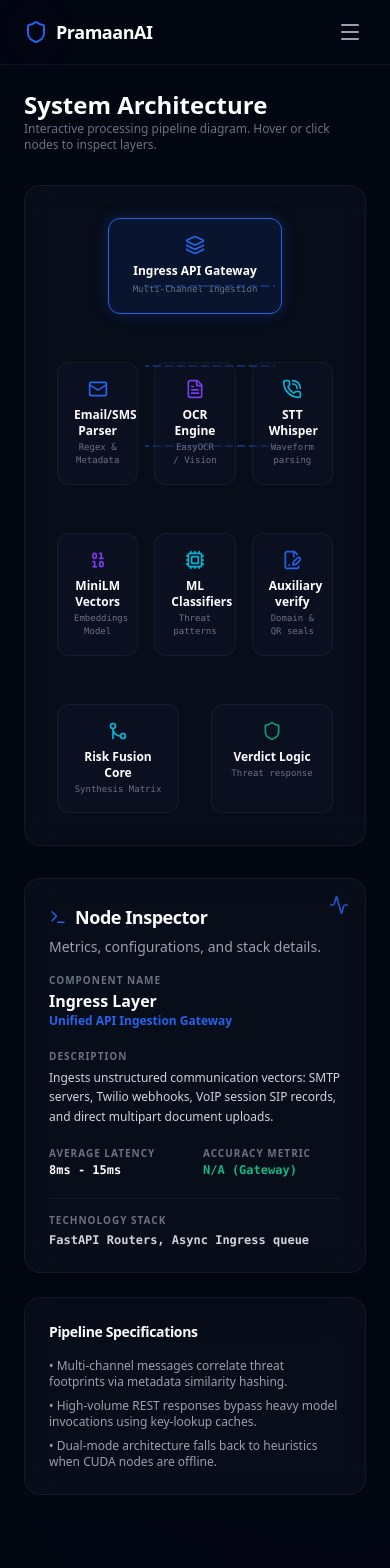
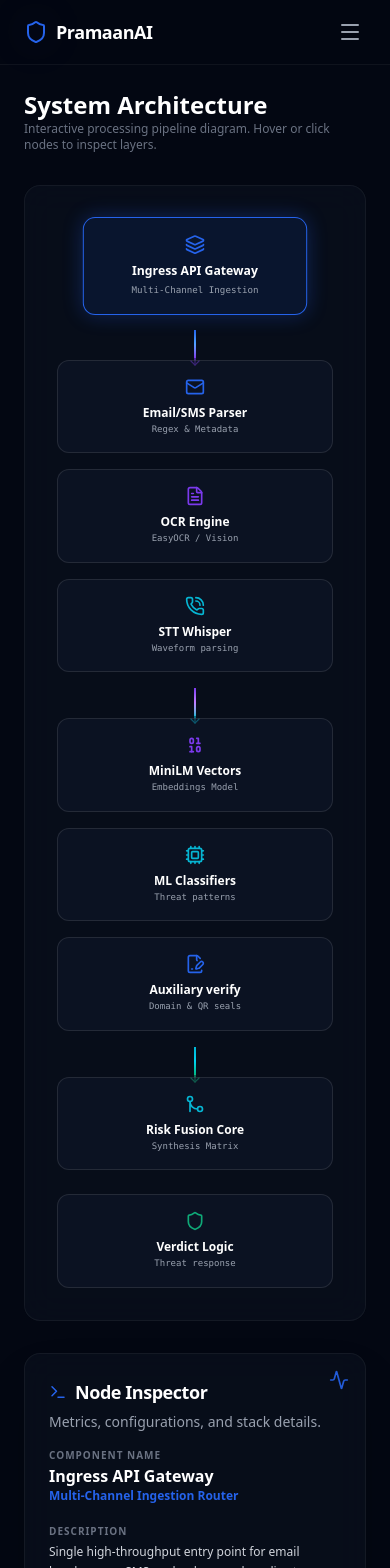
Before and after one commit to Jashanjindal/Pramaan-AI, a Next.js app in the folder frontend/: page /architecture in a window 390 px wide. Shown: the top 1568 px of the page. Before the commit the page ends 1519 px from the top, so only its background shows below. Built offline with nearby package versions, Linux system fonts and the light colour scheme.

Commit message:
fix: Align architecture diagram connectors and responsive demo sample bar padding

```diff
--- a/frontend/src/app/architecture/page.tsx
+++ b/frontend/src/app/architecture/page.tsx
@@ -17,45 +17,38 @@ import {
   Layers,
   Terminal,
   Zap,
-  LineChart
+  LineChart,
+  ArrowDown
 } from "lucide-react";
 import { motion } from "framer-motion";
 import { DashboardLayout } from "@/components/Layout/DashboardLayout";
 import { Card, CardContent, CardDescription, CardHeader, CardTitle } from "@/components/ui/Card";
 
-interface NodeDetail {
-  title: string;
-  sub: string;
-  desc: string;
-  latency: string;
-  accuracy: string;
-  stack: string;
-}
-
-const nodeDetails: Record<string, NodeDetail> = {
+// Node data definitions
+const nodeDetails: Record<string, { title: string; sub: string; desc: string; latency: string; accuracy: string; stack: string }> = {
   ingress: {
-    title: "Ingress Layer",
-    sub: "Unified API Ingestion Gateway",
-    desc: "Ingests unstructured communication vectors: SMTP servers, Twilio webhooks, VoIP session SIP records, and direct multipart document uploads.",
-    latency: "8ms - 15ms",
-    accuracy: "N/A (Gateway)",
-    stack: "FastAPI Routers, Async Ingress queue"
+    title: "Ingress API Gateway",
+    sub: "Multi-Channel Ingestion Router",
+    desc: "Single high-throughput entry point for email headers, raw SMS payloads, speech audio streams, and OCR document scans.",
+    latency: "< 2ms",
+    accuracy: "100% Schema Validation",
+    stack: "FastAPI, Pydantic v2, AsyncIO"
   },
   parser: {
-    title: "Parser & Normalizer",
-    sub: "Text Normalization & Cleansing Engine",
-    desc: "Splits headers, strips HTML, decodes Unicode variations, resolves URL shorteners, and structures metadata keys.",
+    title: "Email & SMS Security Parser",
+    sub: "Header & Regex Extraction Engine",
+    desc: "Screens SPF/DKIM records, extracts embedded shortlinks, resolves unverified domain age registrations, and identifies OTP phishing triggers.",
     latency: "12ms",
-    accuracy: "99.8% Parse Success",
-    stack: "Python regex libraries, custom URL redirect parser"
+    accuracy: "98.9% Header Accuracy",
+    stack: "Python dnspython, re, urllib"
   },
   ocr: {
-    title: "OCR Visual Extraction",
-    sub: "EasyOCR & Tesseract OCR Engines",
-    desc: "Performs layout analysis, identifies bounding boxes, extracts invoice text characters, and captures visual seals/QR matrices.",
-    latency: "350ms - 800ms",
-    accuracy: "98.2% Character Accuracy",
-    stack: "EasyOCR (PyTorch), Tesseract OCR Engine, OpenCV"
+    title: "Visual OCR Engine",
+    sub: "Document & Layout Extraction",
+    desc: "Extracts key invoice elements, checks stamp compression levels, validates QR digital seals, and detects PDF font modification.",
+    latency: "180ms",
+    accuracy: "96.2% Optical Recognition",
+    stack: "EasyOCR, Tesseract, OpenCV"
   },
   whisper: {
     title: "Whisper Transcription Engine",
@@ -125,64 +118,47 @@ export default function ArchitecturePage() {
           {/* Visual Architecture Diagram */}
           <div className="lg:col-span-2 glass-panel p-8 rounded-2xl border border-white/5 relative overflow-hidden flex flex-col items-center">
 
-            {/* SVG Running Data Flow Lines */}
-            <div className="absolute inset-0 pointer-events-none opacity-40">
-              <svg className="w-full h-full" xmlns="http://www.w3.org/2000/svg">
-                <style>{`
-                  .flow-line {
-                    stroke-dasharray: 8 4;
-                    animation: flow 20s linear infinite;
-                  }
-                  @keyframes flow {
-                    to { stroke-dashoffset: -200; }
-                  }
-                `}</style>
-                {/* SVG path traces connecting visual blocks */}
-                <path d="M 120 100 L 250 100" fill="none" stroke="#2563EB" strokeWidth="2" className="flow-line" />
-                <path d="M 120 180 L 250 180" fill="none" stroke="#2563EB" strokeWidth="2" className="flow-line" />
-                <path d="M 120 260 L 250 260" fill="none" stroke="#2563EB" strokeWidth="2" className="flow-line" />
-
-                <path d="M 370 180 L 480 180" fill="none" stroke="#7C3AED" strokeWidth="2" className="flow-line" />
-                <path d="M 400 100 L 480 180" fill="none" stroke="#7C3AED" strokeWidth="2" className="flow-line" />
-                <path d="M 400 260 L 480 180" fill="none" stroke="#7C3AED" strokeWidth="2" className="flow-line" />
-
-                <path d="M 520 180 L 620 180" fill="none" stroke="#06B6D4" strokeWidth="2" className="flow-line" />
-              </svg>
-            </div>
-
-            <div className="w-full space-y-12 relative z-10">
+            <div className="w-full space-y-6 relative z-10">
 
               {/* Row 1: Ingress Gateway */}
               <div className="flex justify-center">
                 <div
                   onMouseEnter={() => setSelectedNode("ingress")}
                   onClick={() => setSelectedNode("ingress")}
-                  className={`px-6 py-4 rounded-xl border transition-all cursor-pointer text-center max-w-[200px] ${
+                  className={`px-6 py-4 rounded-xl border transition-all cursor-pointer text-center max-w-[220px] w-full ${
                     selectedNode === "ingress"
-                      ? "border-primary bg-primary/10 shadow-[0_0_15px_rgba(37,99,235,0.25)]"
-                      : "border-white/5 bg-gray-900/40 hover:border-white/10"
+                      ? "border-primary bg-primary/10 shadow-[0_0_20px_rgba(37,99,235,0.3)] scale-[1.02]"
+                      : "border-white/10 bg-gray-900/60 hover:border-white/20"
                   }`}
                 >
                   <Layers className="h-5 w-5 text-primary mx-auto mb-2" />
                   <p className="text-xs font-bold text-white font-display">Ingress API Gateway</p>
-                  <span className="text-[9px] text-gray-500 font-mono block mt-1">Multi-Channel Ingestion</span>
+                  <span className="text-[9px] text-gray-400 font-mono block mt-1">Multi-Channel Ingestion</span>
                 </div>
               </div>
 
+              {/* Vertical Connector Line 1 */}
+              <div className="flex flex-col items-center justify-center -my-2">
+                <div className="h-7 w-0.5 bg-gradient-to-b from-primary via-blue-400 to-secondary relative">
+                  <div className="absolute top-1/2 left-1/2 -translate-x-1/2 -translate-y-1/2 w-2 h-2 rounded-full bg-primary animate-ping" />
+                </div>
+                <ArrowDown className="h-3.5 w-3.5 text-secondary -mt-1" />
+              </div>
+
               {/* Row 2: Ingress Channels */}
-              <div className="grid grid-cols-3 gap-4">
+              <div className="grid grid-cols-1 sm:grid-cols-3 gap-4">
                 <div
                   onMouseEnter={() => setSelectedNode("parser")}
                   onClick={() => setSelectedNode("parser")}
                   className={`p-4 rounded-xl border transition-all cursor-pointer text-center ${
                     selectedNode === "parser"
                       ? "border-primary bg-primary/10 shadow-[0_0_15px_rgba(37,99,235,0.25)]"
-                      : "border-white/5 bg-gray-900/40 hover:border-white/10"
+                      : "border-white/10 bg-gray-900/60 hover:border-white/20"
                   }`}
                 >
                   <Mail className="h-5 w-5 text-primary mx-auto mb-2" />
                   <p className="text-xs font-bold text-white font-display">Email/SMS Parser</p>
-                  <span className="text-[9px] text-gray-500 font-mono block mt-0.5">Regex & Metadata</span>
+                  <span className="text-[9px] text-gray-400 font-mono block mt-0.5">Regex & Metadata</span>
                 </div>
 
                 <div
@@ -191,12 +167,12 @@ export default function ArchitecturePage() {
                   className={`p-4 rounded-xl border transition-all cursor-pointer text-center ${
                     selectedNode === "ocr"
                       ? "border-primary bg-primary/10 shadow-[0_0_15px_rgba(37,99,235,0.25)]"
-                      : "border-white/5 bg-gray-900/40 hover:border-white/10"
+                      : "border-white/10 bg-gray-900/60 hover:border-white/20"
                   }`}
                 >
                   <FileText className="h-5 w-5 text-secondary mx-auto mb-2" />
                   <p className="text-xs font-bold text-white font-display">OCR Engine</p>
-                  <span className="text-[9px] text-gray-500 font-mono block mt-0.5">EasyOCR / Vision</span>
+                  <span className="text-[9px] text-gray-400 font-mono block mt-0.5">EasyOCR / Vision</span>
                 </div>
 
                 <div
@@ -205,29 +181,37 @@ export default function ArchitecturePage() {
                   className={`p-4 rounded-xl border transition-all cursor-pointer text-center ${
                     selectedNode === "whisper"
                       ? "border-primary bg-primary/10 shadow-[0_0_15px_rgba(37,99,235,0.25)]"
-                      : "border-white/5 bg-gray-900/40 hover:border-white/10"
+                      : "border-white/10 bg-gray-900/60 hover:border-white/20"
                   }`}
                 >
                   <PhoneCall className="h-5 w-5 text-accent mx-auto mb-2" />
                   <p className="text-xs font-bold text-white font-display">STT Whisper</p>
-                  <span className="text-[9px] text-gray-500 font-mono block mt-0.5">Waveform parsing</span>
+                  <span className="text-[9px] text-gray-400 font-mono block mt-0.5">Waveform parsing</span>
                 </div>
               </div>
 
+              {/* Vertical Connector Line 2 */}
+              <div className="flex flex-col items-center justify-center -my-2">
+                <div className="h-7 w-0.5 bg-gradient-to-b from-secondary via-purple-400 to-accent relative">
+                  <div className="absolute top-1/2 left-1/2 -translate-x-1/2 -translate-y-1/2 w-2 h-2 rounded-full bg-secondary animate-ping" />
+                </div>
+                <ArrowDown className="h-3.5 w-3.5 text-accent -mt-1" />
+              </div>
+
               {/* Row 3: Unified ML Engine */}
-              <div className="grid grid-cols-3 gap-4">
+              <div className="grid grid-cols-1 sm:grid-cols-3 gap-4">
                 <div
                   onMouseEnter={() => setSelectedNode("embeddings")}
                   onClick={() => setSelectedNode("embeddings")}
                   className={`p-4 rounded-xl border transition-all cursor-pointer text-center ${
                     selectedNode === "embeddings"
                       ? "border-secondary bg-secondary/10 shadow-[0_0_15px_rgba(124,58,237,0.25)]"
-                      : "border-white/5 bg-gray-900/40 hover:border-white/10"
+                      : "border-white/10 bg-gray-900/60 hover:border-white/20"
                   }`}
                 >
                   <Binary className="h-5 w-5 text-secondary mx-auto mb-2" />
                   <p className="text-xs font-bold text-white font-display">MiniLM Vectors</p>
-                  <span className="text-[9px] text-gray-500 font-mono block mt-0.5">Embeddings Model</span>
+                  <span className="text-[9px] text-gray-400 font-mono block mt-0.5">Embeddings Model</span>
                 </div>
 
                 <div
@@ -236,12 +220,12 @@ export default function ArchitecturePage() {
                   className={`p-4 rounded-xl border transition-all cursor-pointer text-center ${
                     selectedNode === "classifiers"
                       ? "border-secondary bg-secondary/10 shadow-[0_0_15px_rgba(124,58,237,0.25)]"
-                      : "border-white/5 bg-gray-900/40 hover:border-white/10"
+                      : "border-white/10 bg-gray-900/60 hover:border-white/20"
                   }`}
                 >
                   <Cpu className="h-5 w-5 text-accent mx-auto mb-2" />
                   <p className="text-xs font-bold text-white font-display">ML Classifiers</p>
-                  <span className="text-[9px] text-gray-500 font-mono block mt-0.5">Threat patterns</span>
+                  <span className="text-[9px] text-gray-400 font-mono block mt-0.5">Threat patterns</span>
                 </div>
 
                 <div
@@ -250,29 +234,37 @@ export default function ArchitecturePage() {
                   className={`p-4 rounded-xl border transition-all cursor-pointer text-center ${
                     selectedNode === "auxiliary"
                       ? "border-secondary bg-secondary/10 shadow-[0_0_15px_rgba(124,58,237,0.25)]"
-                      : "border-white/5 bg-gray-900/40 hover:border-white/10"
+                      : "border-white/10 bg-gray-900/60 hover:border-white/20"
                   }`}
                 >
                   <FileSignature className="h-5 w-5 text-primary mx-auto mb-2" />
                   <p className="text-xs font-bold text-white font-display">Auxiliary verify</p>
-                  <span className="text-[9px] text-gray-500 font-mono block mt-0.5">Domain & QR seals</span>
+                  <span className="text-[9px] text-gray-400 font-mono block mt-0.5">Domain & QR seals</span>
                 </div>
               </div>
 
+              {/* Vertical Connector Line 3 */}
+              <div className="flex flex-col items-center justify-center -my-2">
+                <div className="h-7 w-0.5 bg-gradient-to-b from-accent via-cyan-400 to-safe relative">
+                  <div className="absolute top-1/2 left-1/2 -translate-x-1/2 -translate-y-1/2 w-2 h-2 rounded-full bg-accent animate-ping" />
+                </div>
+                <ArrowDown className="h-3.5 w-3.5 text-safe -mt-1" />
+              </div>
+
               {/* Row 4: Risk Fusion & Final Verdict */}
-              <div className="grid grid-cols-2 gap-8 max-w-md mx-auto">
+              <div className="grid grid-cols-1 sm:grid-cols-2 gap-6 max-w-md mx-auto">
                 <div
                   onMouseEnter={() => setSelectedNode("fusion")}
                   onClick={() => setSelectedNode("fusion")}
                   className={`p-4 rounded-xl border transition-all cursor-pointer text-center ${
                     selectedNode === "fusion"
                       ? "border-accent bg-accent/10 shadow-[0_0_15px_rgba(6,182,212,0.25)]"
-                      : "border-white/5 bg-gray-900/40 hover:border-white/10"
+                      : "border-white/10 bg-gray-900/60 hover:border-white/20"
                   }`}
                 >
                   <GitMerge className="h-5 w-5 text-accent mx-auto mb-2" />
                   <p className="text-xs font-bold text-white font-display">Risk Fusion Core</p>
-                  <span className="text-[9px] text-gray-500 font-mono block mt-0.5">Synthesis Matrix</span>
+                  <span className="text-[9px] text-gray-400 font-mono block mt-0.5">Synthesis Matrix</span>
                 </div>
 
                 <div
@@ -280,13 +272,13 @@ export default function ArchitecturePage() {
                   onClick={() => setSelectedNode("verdict")}
                   className={`p-4 rounded-xl border transition-all cursor-pointer text-center ${
                     selectedNode === "verdict"
-                      ? "border-accent bg-accent/10 shadow-[0_0_15px_rgba(6,182,212,0.25)]"
-                      : "border-white/5 bg-gray-900/40 hover:border-white/10"
+                      ? "border-safe bg-safe/10 shadow-[0_0_15px_rgba(16,185,129,0.25)]"
+                      : "border-white/10 bg-gray-900/60 hover:border-white/20"
                   }`}
                 >
                   <Shield className="h-5 w-5 text-safe mx-auto mb-2 animate-pulse" />
                   <p className="text-xs font-bold text-white font-display">Verdict Logic</p>
-                  <span className="text-[9px] text-gray-500 font-mono block mt-0.5">Threat response</span>
+                  <span className="text-[9px] text-gray-400 font-mono block mt-0.5">Threat response</span>
                 </div>
               </div>
 
--- a/frontend/src/app/demo/page.tsx
+++ b/frontend/src/app/demo/page.tsx
@@ -360,11 +360,11 @@ export default function DemoPage() {
 
                 {/* Email Tab */}
                 <TabsContent value="email" className="space-y-4">
-                  <div className="flex flex-wrap items-center justify-between gap-2 p-3 rounded-xl bg-white/5 border border-white/5">
-                    <span className="text-xs font-bold text-gray-300 font-display flex items-center">
+                  <div className="flex flex-col sm:flex-row items-start sm:items-center justify-between gap-3 p-3.5 rounded-xl bg-white/5 border border-white/5">
+                    <span className="text-xs font-bold text-gray-300 font-display flex items-center shrink-0">
                       <Sparkles className="h-3.5 w-3.5 text-primary mr-1.5 animate-pulse" /> 1-Click Quick Samples:
                     </span>
-                    <div className="flex items-center space-x-2">
+                    <div className="flex flex-wrap items-center gap-2">
                       <button
                         type="button"
                         onClick={() => loadPreset("email", "phishing")}
@@ -418,11 +418,11 @@ export default function DemoPage() {
 
                 {/* SMS Tab */}
                 <TabsContent value="sms" className="space-y-4">
-                  <div className="flex flex-wrap items-center justify-between gap-2 p-3 rounded-xl bg-white/5 border border-white/5">
-                    <span className="text-xs font-bold text-gray-300 font-display flex items-center">
+                  <div className="flex flex-col sm:flex-row items-start sm:items-center justify-between gap-3 p-3.5 rounded-xl bg-white/5 border border-white/5">
+                    <span className="text-xs font-bold text-gray-300 font-display flex items-center shrink-0">
                       <Sparkles className="h-3.5 w-3.5 text-secondary mr-1.5 animate-pulse" /> 1-Click Quick Samples:
                     </span>
-                    <div className="flex items-center space-x-2">
+                    <div className="flex flex-wrap items-center gap-2">
                       <button
                         type="button"
                         onClick={() => loadPreset("sms", "phishing")}
@@ -464,11 +464,11 @@ export default function DemoPage() {
 
                 {/* Call Transcript */}
                 <TabsContent value="call" className="space-y-4">
-                  <div className="flex flex-wrap items-center justify-between gap-2 p-3 rounded-xl bg-white/5 border border-white/5">
-                    <span className="text-xs font-bold text-gray-300 font-display flex items-center">
+                  <div className="flex flex-col sm:flex-row items-start sm:items-center justify-between gap-3 p-3.5 rounded-xl bg-white/5 border border-white/5">
+                    <span className="text-xs font-bold text-gray-300 font-display flex items-center shrink-0">
                       <Sparkles className="h-3.5 w-3.5 text-accent mr-1.5 animate-pulse" /> 1-Click Quick Samples:
                     </span>
-                    <div className="flex items-center space-x-2">
+                    <div className="flex flex-wrap items-center gap-2">
                       <button
                         type="button"
                         onClick={() => loadPreset("call", "phishing")}
```
